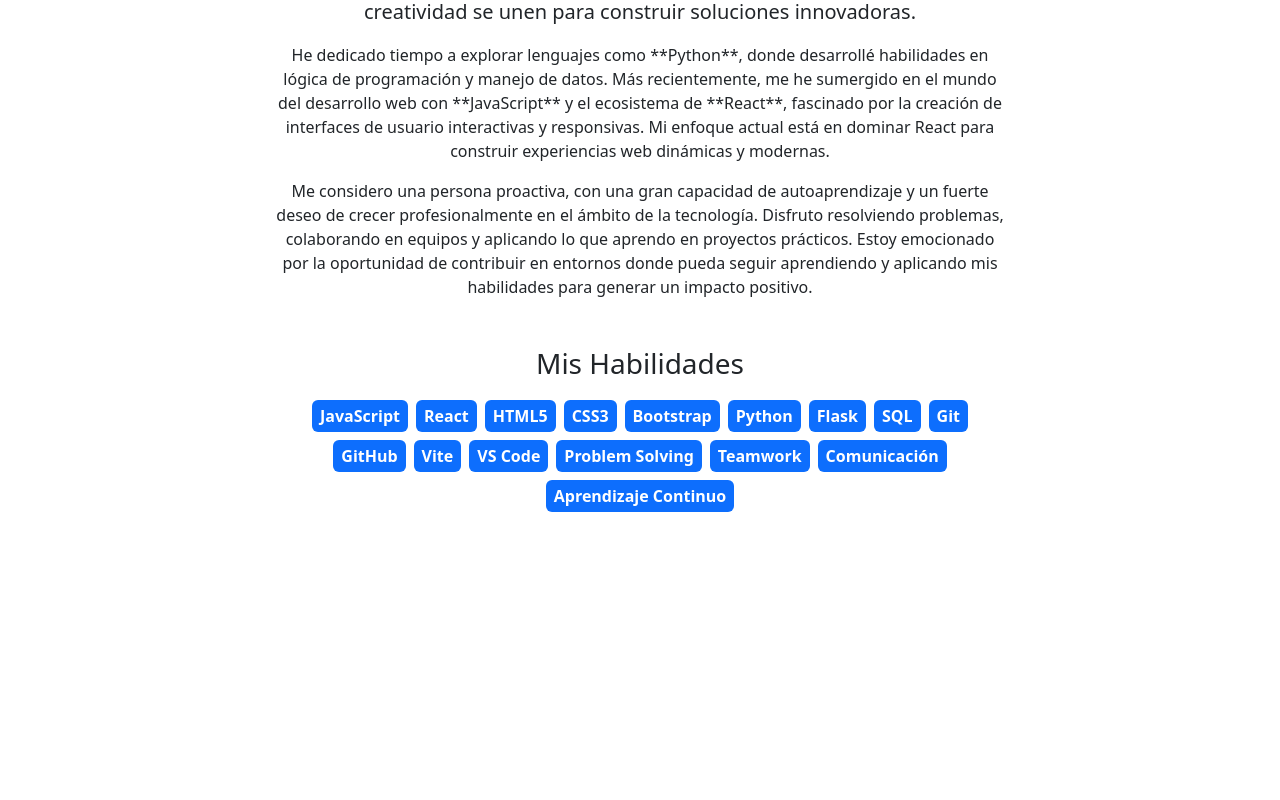
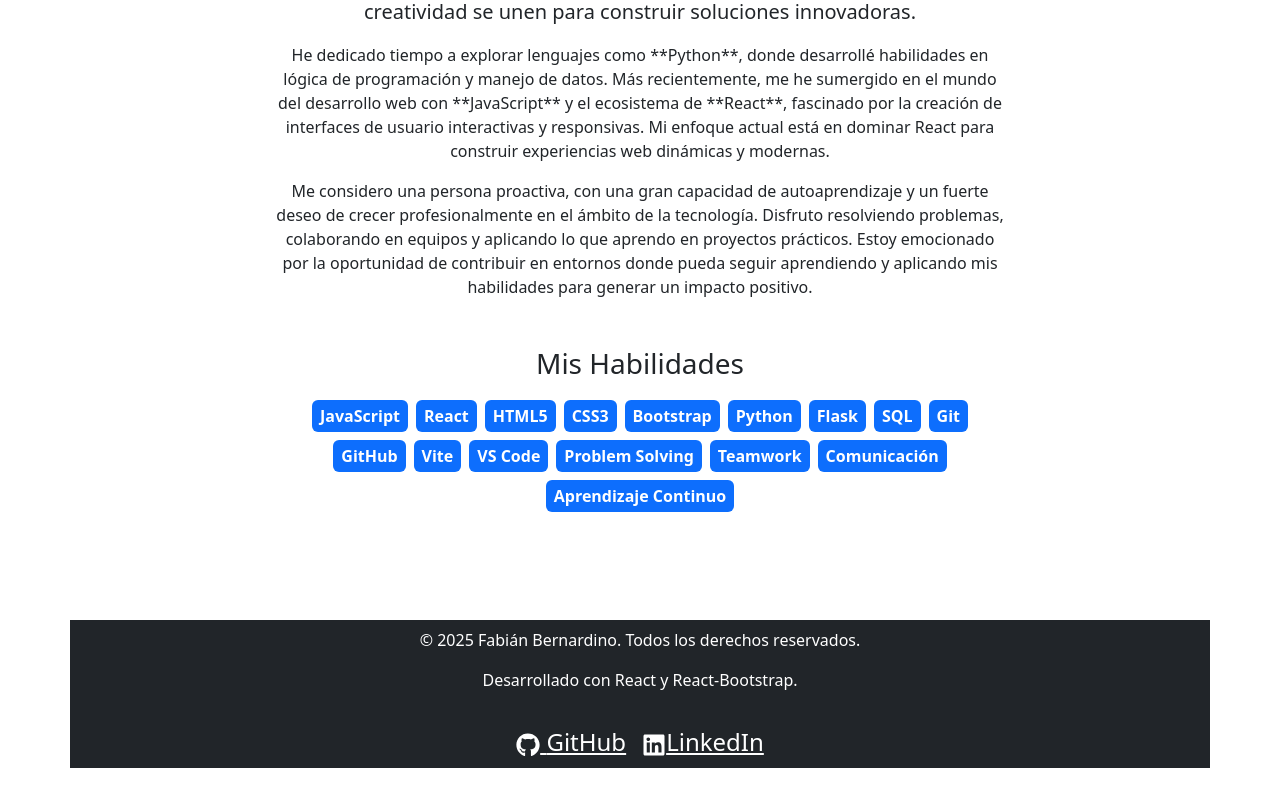
Before and after one commit to Charlydk/Portfolio_personal, a React (Vite) app: page / in a window 1280 px wide. Shown: the part 975-1775 px from the top of the page. Before the commit the page ends 1627 px from the top, so only its background shows below. Built offline with nearby package versions, Linux system fonts and the light colour scheme.

Commit message:
feat: Creando la seccion footer. Closes #13

```diff
--- a/package.json
+++ b/package.json
@@ -13,7 +13,8 @@
     "bootstrap": "^5.3.7",
     "react": "^19.1.0",
     "react-bootstrap": "^2.10.10",
-    "react-dom": "^19.1.0"
+    "react-dom": "^19.1.0",
+    "react-icons": "^5.5.0"
   },
   "devDependencies": {
     "@eslint/js": "^9.25.0",
--- a/src/App.jsx
+++ b/src/App.jsx
@@ -2,6 +2,7 @@
 import NavbarComponent from './components/NavbarComponent';
 import HeroSection from './components/HeroSection';
 import AboutMe from './components/AboutMe';
+import FooterComponent from './components/FooterComponent';
 
 
 function App() {
@@ -16,6 +17,8 @@
       {/* 3. Renderizamos la sección AboutMe aquí */}
        <AboutMe />
 
+
+
       {/* Un div para dar espacio debido al fixed="top" de la Navbar */}
       {/* Esto es importante para que el contenido no quede oculto debajo de la Navbar fija */}
       <div style={{ paddingTop: '56px' }}> {/* Ajustar de ser necesario*/}
@@ -23,6 +26,10 @@
 
 
       </div> {/* Cierre del div de paddingTop */}
+
+      {/* 4. Renderizamos la sección Footer aquí */}
+      <FooterComponent />
+
     </>
   );
 }
--- /dev/null
+++ b/src/components/FooterComponent.jsx
@@ -0,0 +1,55 @@
+import React from 'react';
+import { Container, Row, Col } from 'react-bootstrap';
+// Importa iconos si los vas a usar (ej., react-icons). Esto es opcional.
+import { FaGithub, FaLinkedin } from 'react-icons/fa';
+
+function FooterComponent() {
+  const currentYear = new Date().getFullYear(); // Obtiene el año actual dinámicamente
+
+  return (
+    // bg-dark: Fondo oscuro para el pie de página
+    // text-white: Texto blanco para contrastar con el fondo oscuro
+    // py-4: Padding vertical
+    // mt-auto: Para que el footer se "pegue" al fondo si el contenido es corto (usando flexbox en el body/html)
+    <footer className="bg-dark text-white py-2 mt-auto">
+      <Container>
+        <Row className="justify-content-center">
+          <Col md={6} className="text-center">
+            <p>&copy; {currentYear} Fabián Bernardino. Todos los derechos reservados.</p>
+            <p>Desarrollado con React y React-Bootstrap.</p>
+          </Col>
+        </Row>
+        <Row className="justify-content-center mt-3">
+          <Col md={6} className="text-center">
+            {/* Enlaces a tus redes sociales / GitHub */}
+            <a
+              href="https://github.com/Charlydk" // Reemplaza con tu perfil de GitHub
+              target="_blank" // Abre el enlace en una nueva pestaña
+              rel="noopener noreferrer" // Mejora la seguridad
+              className="text-white mx-2 fs-4" // Clases para estilo del enlace y tamaño de fuente
+              aria-label="Perfil de GitHub"
+            >
+              <FaGithub />
+              <i className="bi bi-github"></i> {/* Icono de Bootstrap Icons si lo tienes */}
+              GitHub
+            </a>
+            <a
+              href="https://www.linkedin.com/in/fabian-bernardino/"
+              target="_blank"
+              rel="noopener noreferrer"
+              className="text-white mx-2 fs-4"
+              aria-label="Perfil de LinkedIn"
+            >
+              <FaLinkedin />
+              <i className="bi bi-linkedin"></i>
+              LinkedIn
+            </a>
+            {/* Puedes añadir más enlaces aquí, como Twitter, etc. */}
+          </Col>
+        </Row>
+      </Container>
+    </footer>
+  );
+}
+
+export default FooterComponent;
```
Also changed, not shown: 1 other file (tests, documents, lock files or other folders).
